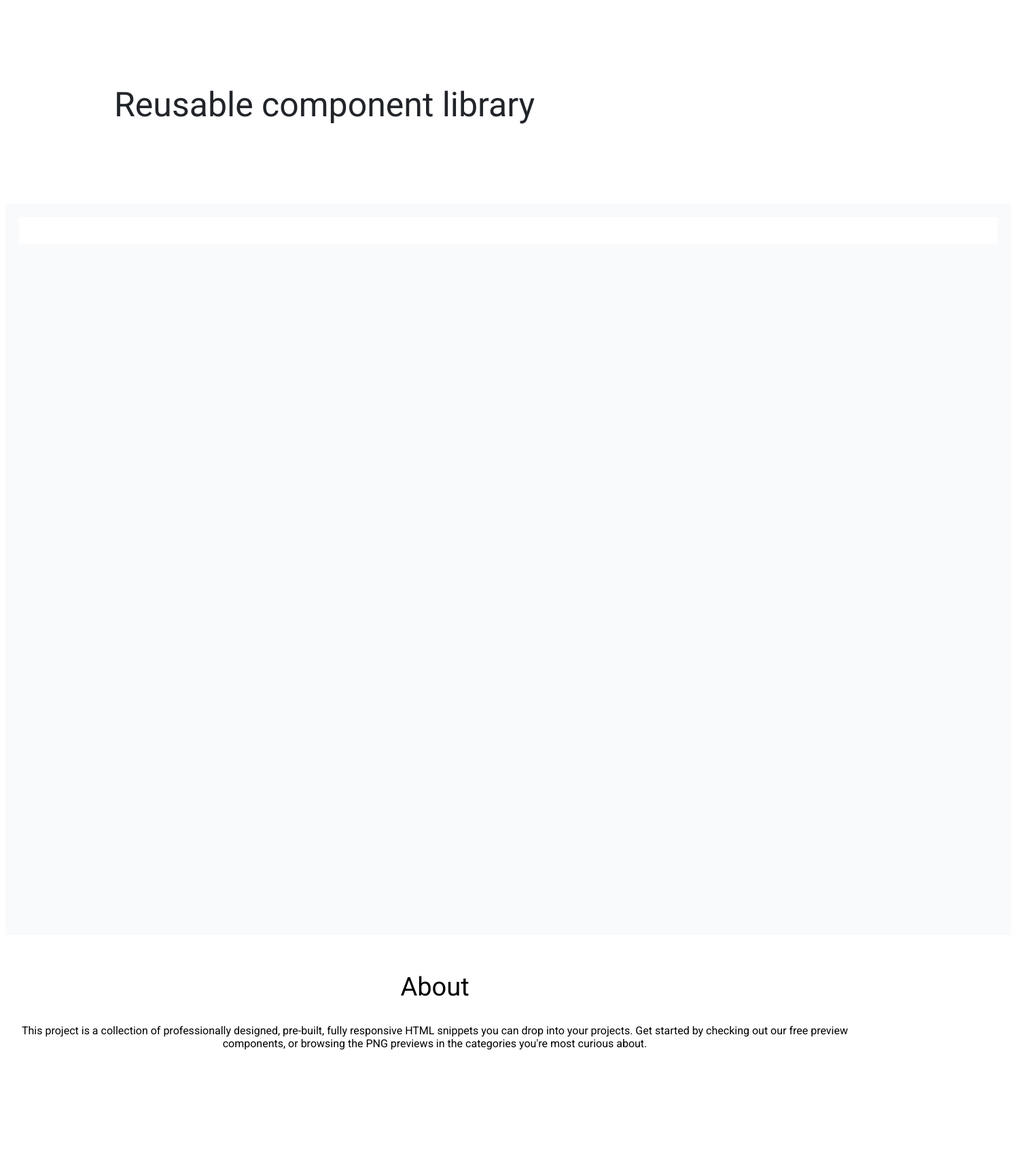
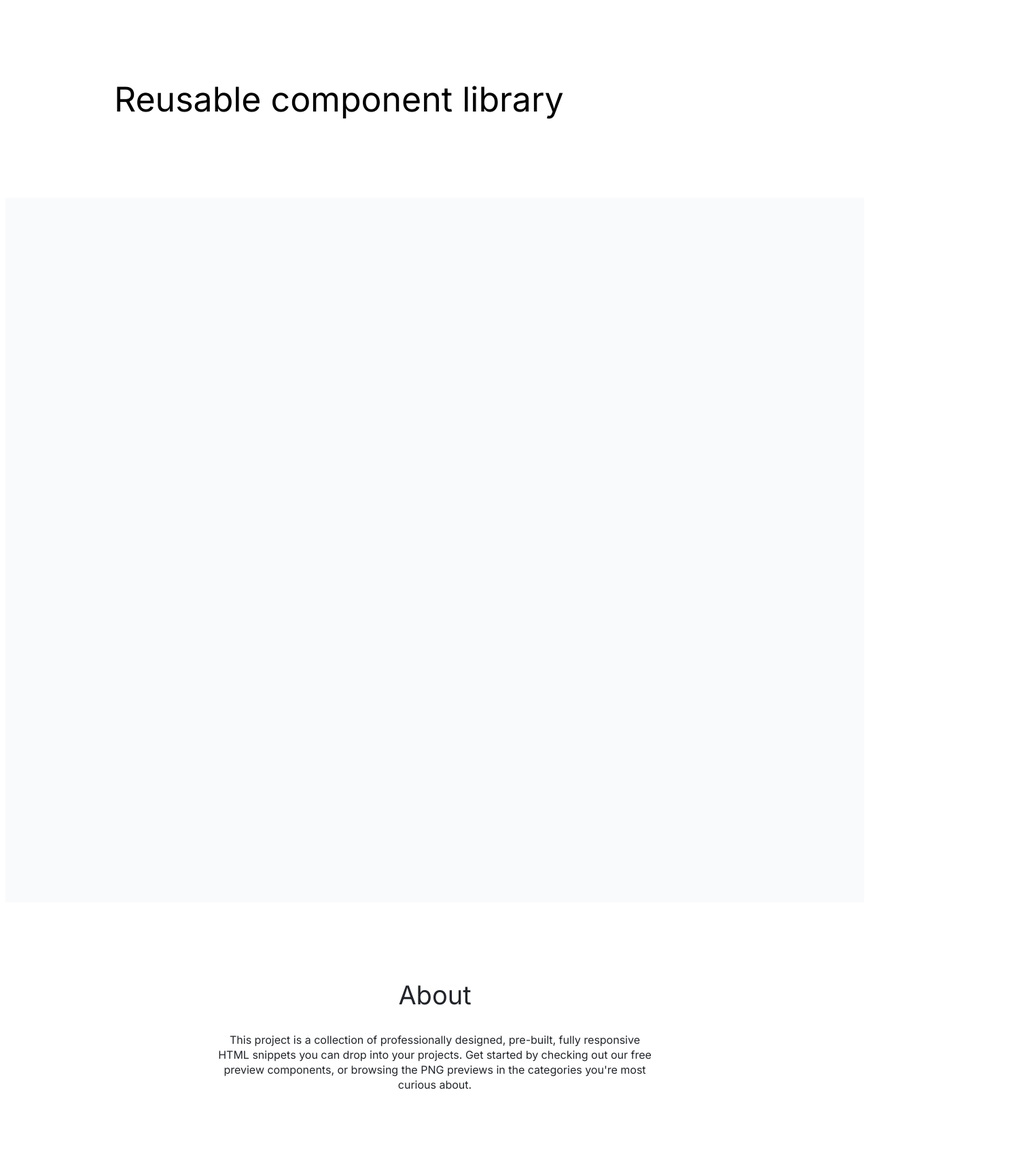
Before and after one commit to js-tasks-ru/htmlcss-20230911-4_vikavishny, a website: page index.html in a window 1280 px wide. Shown: the whole page at 68% size, 1488 px wide, since content can reach past the window. Before the commit the page ends 1588 px from the top, so only its background shows below. Drawn offline with Linux system fonts and the light colour scheme.

Commit message:
Add Main page

```diff
--- a/assets/css/main.css
+++ b/assets/css/main.css
@@ -21,23 +21,26 @@
 
 * {
     font-family: 'Roboto', sans-serif;
+    font-family: 'Inter';
 }
+/*
 h1 {
 color:var(--black);
 font-family: Roboto, sans-serif;
 font-size: 50px;
 font-style: normal;
 font-weight: 500;
-line-height: 64px; /* 128% */
+line-height: 64px;
 }
+
 h2 {
 font-family: Roboto, sans-serif;
 font-size: 38px;
 font-style: normal;
 font-weight: 500;
 line-height: 48px; /* 126.316% */
-}
-header {
+
+/* header {
     text-align: center;
     background-color: var(--grey-2);
     color: black;
@@ -46,7 +49,7 @@ header {
     font-size: 50px;
     font-style: normal;
     font-weight: 500;
-    line-height: 64px; /* 128% */
+    line-height: 64px;
 }
 nav {
     text-align: center;
@@ -56,7 +59,7 @@ nav {
     font-size: 16px;
     font-style: normal;
     font-weight: 400;
-    line-height: 24px; /* 150% */
+    line-height: 24px;
 }
 
 nav ul {
@@ -85,5 +88,4 @@ footer {
     text-align: center;
     background-color: var(--grey-3);
     color: black;
-    padding: 20px;
-}
+    padding: 20px; } */
--- a/components/page/page.css
+++ b/components/page/page.css
@@ -1,33 +1,44 @@
-
-    header {
-        text-align: left;
+     .header h1{
         background-color: var(--white);
-        color: var(--black);
-        padding-top: 80px;
-        padding-bottom: 80px;
-        padding-left:160px;
         font-family: Inter;
         font-size: 50px;
         font-style: normal;
         font-weight: 500;
-        line-height: 64px; /* 128% */
+        line-height: 64px;
+        color: var(--Black);
+        padding-top: 80px;
+        padding-bottom: 80px;
+        padding-left:160px;
     }
 
-
-   main {
+    .content {
         background-color: #F9FAFC;
-        width: 1440px;
+        width: 100%;
         height: 1036px;
-        flex-shrink: 0;
     }
 
+    .footer{
+        background-color: var(--white);
+        padding-top: 80px;
+        padding-bottom: 100px;
+        width: 100%;
+        text-align: center;
+        color: var(--black);
+        font-family: Inter;
+        max-width: 640px;
+        margin: 0 auto;
 
-    footer {
-        text-align: center;
-        background-color: var(--white);
-        color: black;
+    }
+    .footer h2{
+        font-size: 38px;
+        font-style: normal;
+        font-weight: 500;
+        line-height: 48px;
     }
 
-    h2{
-
+    .footer p{
+        font-size: 16px;
+        font-style: normal;
+        font-weight: 400;
+        line-height: 22px;
     }
--- a/index.html
+++ b/index.html
@@ -4,23 +4,19 @@
     <head>
         <link rel="stylesheet" href="./assets/css/main.css">
         <link rel="stylesheet" href="./components/page/page.css">
+        <meta charset="UTF-8">
+        <meta name="viewport" content="width=device-width, initial-scale=1.0">
     </head>
    <body>
-    <header>
-        <h1>Reusable component library</h1>
-    </header>
-    <main>
-       <article></article>
-    </main>
-
-    <footer>
+    <div class="header"><h1>Reusable component library</h1></div>
+    <div class="content"></div>
+    <div class="footer">
         <h2>About</h2>
-        <p class="footer_content">This project is a collection of professionally designed, pre-built,
+        <p> This project is a collection of professionally designed, pre-built,
             fully responsive HTML snippets you can drop into your projects.
             Get started by checking out our free preview components,
             or browsing the PNG previews in the categories you're
             most curious about.</p>
-    </details>
-    </footer>
+    </div>
 </body>
 </html>
```
